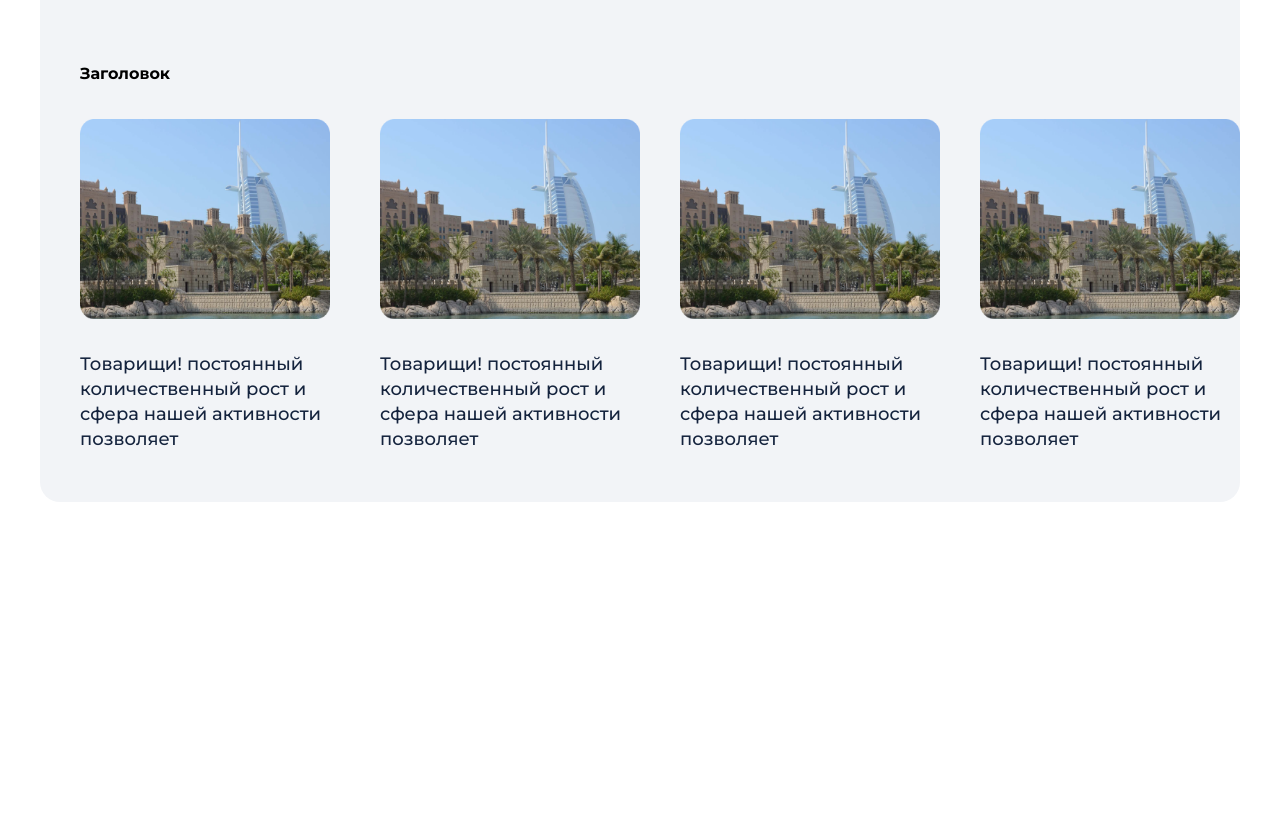
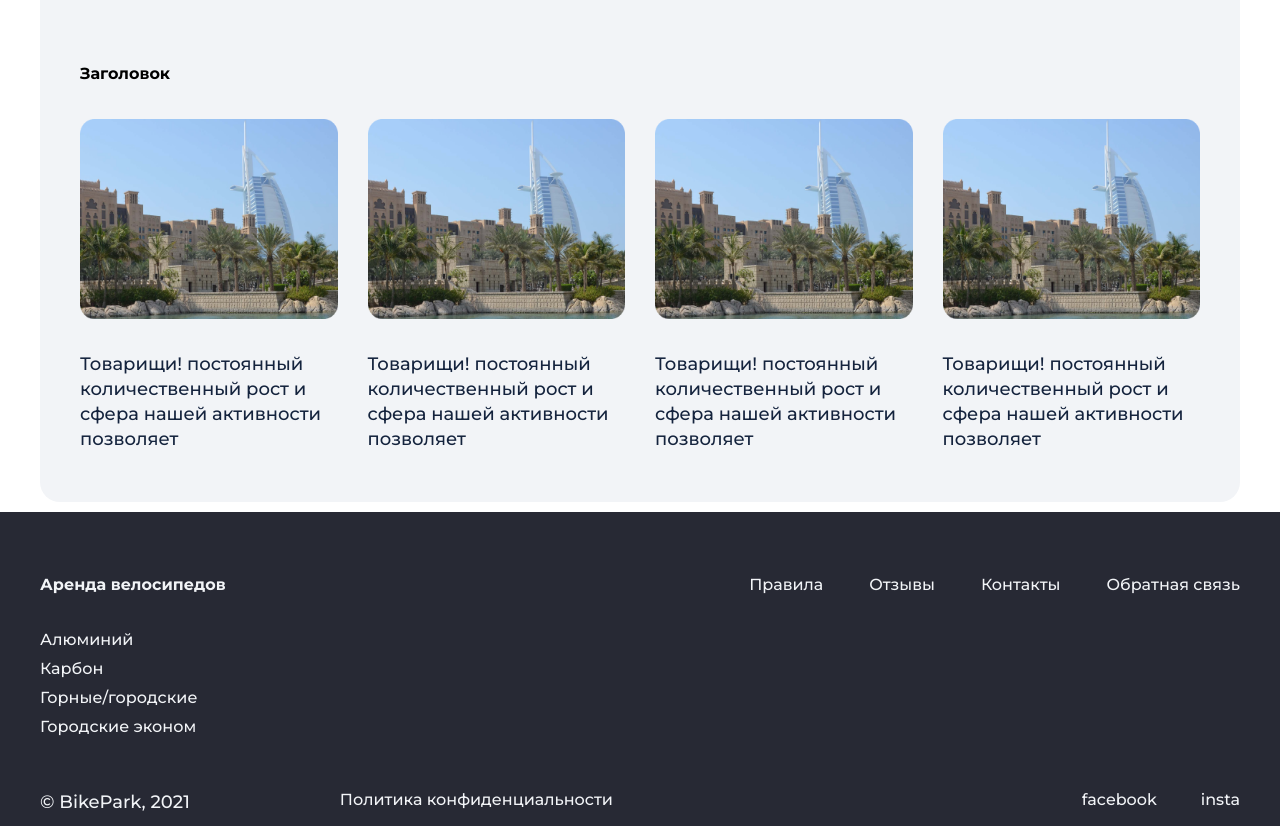
Before and after one commit to NineSirius/bikepark, a Next.js app: page /where-ride in a window 1280 px wide. Shown: the part 1324-2150 px from the top of the page. Before the commit the page ends 1836 px from the top, so only its background shows below. Built offline with nearby package versions, Linux system fonts and the light colour scheme.

Commit message:
add make footer

```diff
--- /dev/null
+++ b/src/components/Footer/footer.module.css
@@ -0,0 +1,48 @@
+.footer {
+  background: var(--bg-footer);
+}
+.ul {
+  padding: 10px 0;
+}
+.a {
+  color: var(--bg-color);
+}
+.df {
+  display: flex;
+  justify-content: space-between;
+  max-width: 600px;
+}
+.links {
+  margin-top: 53px;
+  display: flex;
+  justify-content: space-between;
+}
+.gap {
+  display: flex;
+  gap: 46px;
+}
+.white {
+  color: var(--bg-color);
+}
+.heightLink {
+  display: flex;
+  margin-top: 26px;
+  flex-direction: column;
+  gap: 10px;
+}
+.last {
+  display: flex;
+  justify-content: space-between;
+}
+.social {
+  display: flex;
+  gap: 44px;
+  margin-left: auto;
+}
+
+.last {
+  display: flex;
+  margin-top: 44px;
+
+  gap: 150px;
+}
--- a/src/components/Footer/index.jsx
+++ b/src/components/Footer/index.jsx
@@ -1,11 +1,68 @@
-import React from 'react'
+import styles from "./footer.module.css";
+import Link from "next/link";
+import clsx from "clsx";
 
 export const Footer = () => {
-    return (
-        <footer>
-            <div className={styles.footerContent}>
+  return (
+    <footer className={styles.footer}>
+      <div className={clsx(styles.footerContent, "container")}>
+        <div className={styles.links}>
+          <h4 className={styles.white}>Аренда велосипедов</h4>
+          <div className={styles.gap}>
+            <Link className={styles.a} href="">
+              Правила
+            </Link>
+            <Link className={styles.a} href="">
+              Отзывы
+            </Link>
+            <Link className={styles.a} href="">
+              Контакты
+            </Link>
+            <Link className={styles.a} href="">
+              Обратная связь
+            </Link>
+          </div>
+        </div>
 
-            </div>
-        </footer>
-    )
-}
+        <ul className={styles.ul}>
+          <div className={styles.heightLink}>
+            <li>
+              <Link className={styles.a} href="">
+                Алюминий
+              </Link>
+            </li>
+            <li>
+              <Link className={styles.a} href="">
+                Карбон
+              </Link>
+            </li>
+            <li>
+              <Link className={styles.a} href="">
+                Горные/городские
+              </Link>
+            </li>
+            <li>
+              <Link className={styles.a} href="">
+                Городские эконом
+              </Link>
+            </li>
+          </div>
+        </ul>
+        <div className={styles.last}>
+          <p className={styles.white}>© BikePark, 2021</p>
+          <Link className={styles.a} href="">
+            Политика конфиденциальности
+          </Link>
+          <div className={styles.social}>
+            <Link className={styles.a} href="">
+              facebook
+            </Link>
+            <Link className={styles.a} href="">
+              insta
+            </Link>
+          </div>
+        </div>
+      </div>
+    </footer>
+  );
+};
--- a/src/containers/Layout/index.jsx
+++ b/src/containers/Layout/index.jsx
@@ -1,3 +1,4 @@
+import { Footer } from '@/components/Footer'
 import { Navbar } from '@/components/Navbar'
 import React from 'react'
 
@@ -7,6 +8,7 @@ export const Layout = ({ children }) => {
             <Navbar />
 
             <main className="main">{children}</main>
+            <Footer/>
         </>
     )
 }
--- a/src/containers/WhereRidePage/index.jsx
+++ b/src/containers/WhereRidePage/index.jsx
@@ -31,24 +31,26 @@ const WhereRidePage = () => {
     <h4 className={styles.titleh4}>Заголовок </h4>
     <div className={styles.fourCard}>
       <div>
-      <Image className={styles.imgMini} src="/img/dubai.png" width={250} height="200"/>
+      <Image className={styles.imgMini} src="/img/dubai.png" width={220} height="200"/>
             <p className={styles.textImgMini}>Товарищи! постоянный количественный рост и сфера нашей активности позволяет </p>
       </div>
       <div>
-         <Image className={styles.imgMini} src="/img/dubai.png" width={260} height="200"/>
+         <Image className={styles.imgMini} src="/img/dubai.png" width={220} height="200"/>
             <p className={styles.textImgMini}>Товарищи! постоянный количественный рост и сфера нашей активности позволяет </p>
       </div>
       <div>
-         <Image className={styles.imgMini} src="/img/dubai.png" width={260} height="200"/>
+         <Image className={styles.imgMini} src="/img/dubai.png" width={220} height="200"/>
             <p className={styles.textImgMini}>Товарищи! постоянный количественный рост и сфера нашей активности позволяет </p>
       </div>
       <div>
-         <Image className={styles.imgMini} src="/img/dubai.png" width={260} height="200"/>
+         <Image className={styles.imgMini} src="/img/dubai.png" width={220} height="200"/>
             <p className={styles.textImgMini}>Товарищи! постоянный количественный рост и сфера нашей активности позволяет </p>
       </div>
 
     </div>
     </div>
+
+
     </div>
   )
 }
--- a/src/containers/WhereRidePage/style.module.css
+++ b/src/containers/WhereRidePage/style.module.css
@@ -38,13 +38,16 @@
   margin-top: 62px;
 }
 .textImgMini{
-  width: 260px;
+  width: 250px;
   padding-top:29px ;
 }
 .fourCard{
   margin-top: 36px;
   display: grid;
-  gap: 40px;
+  gap: 30px;
 
   grid-template-columns: repeat(4, 1fr);
 }
+.imgMini{
+  width: 100%;
+}
--- a/src/styles/globals.css
+++ b/src/styles/globals.css
@@ -15,6 +15,7 @@
     --captions-color: #abb1c5;
     --text-box-color: #737b98;
     --text-color: #14233d;
+    --bg-footer: #272934;
 
     --max-width: 1240px;
 
@@ -42,10 +43,11 @@ font-weight: 500;
 font-size: 18px;
 line-height: 140%;
 
-
-
 color: var(--text-color);
 
+}
+ul{
+    list-style: none;
 }
 .container {
     max-width: var(--max-width);
```
